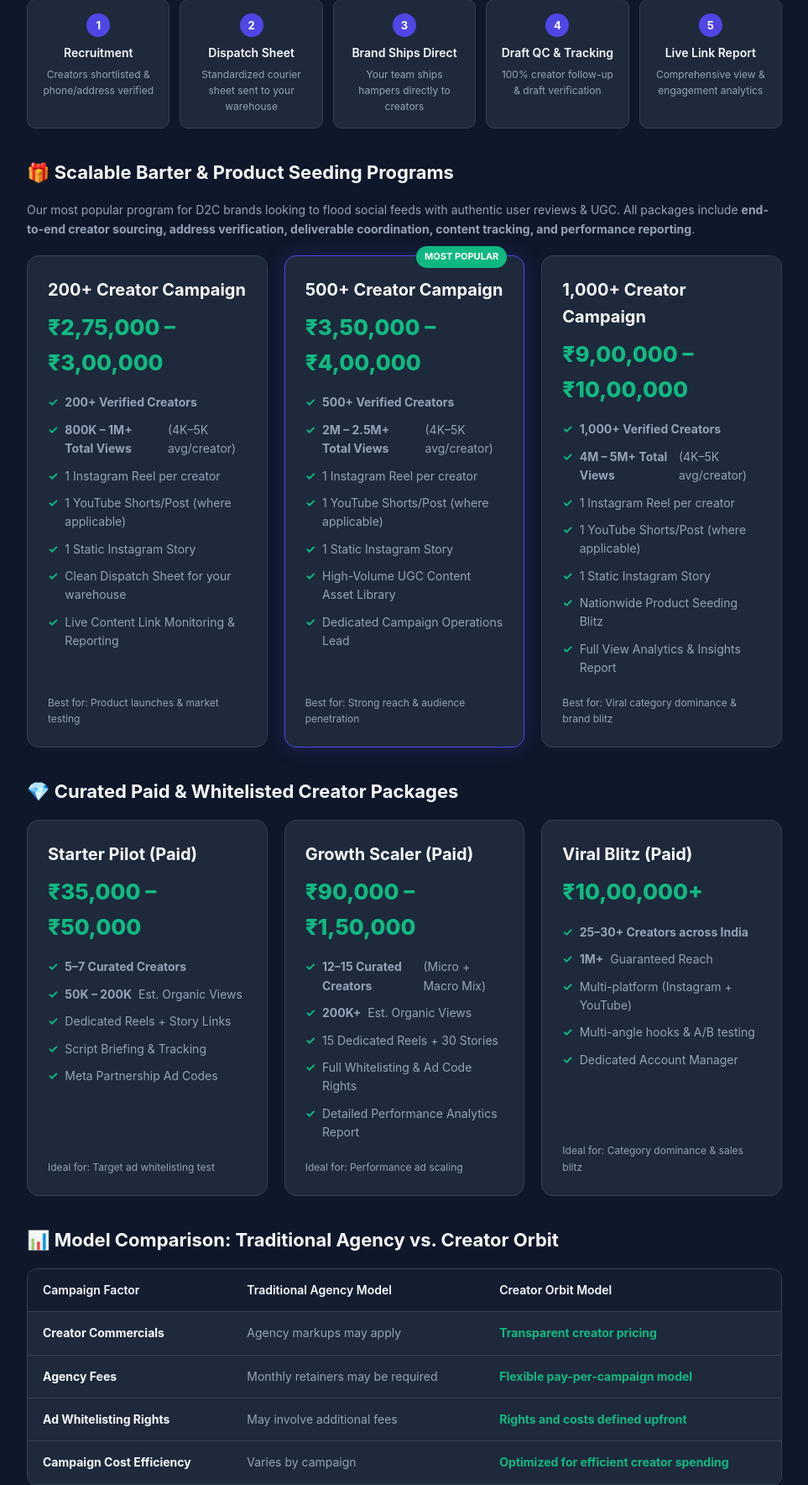
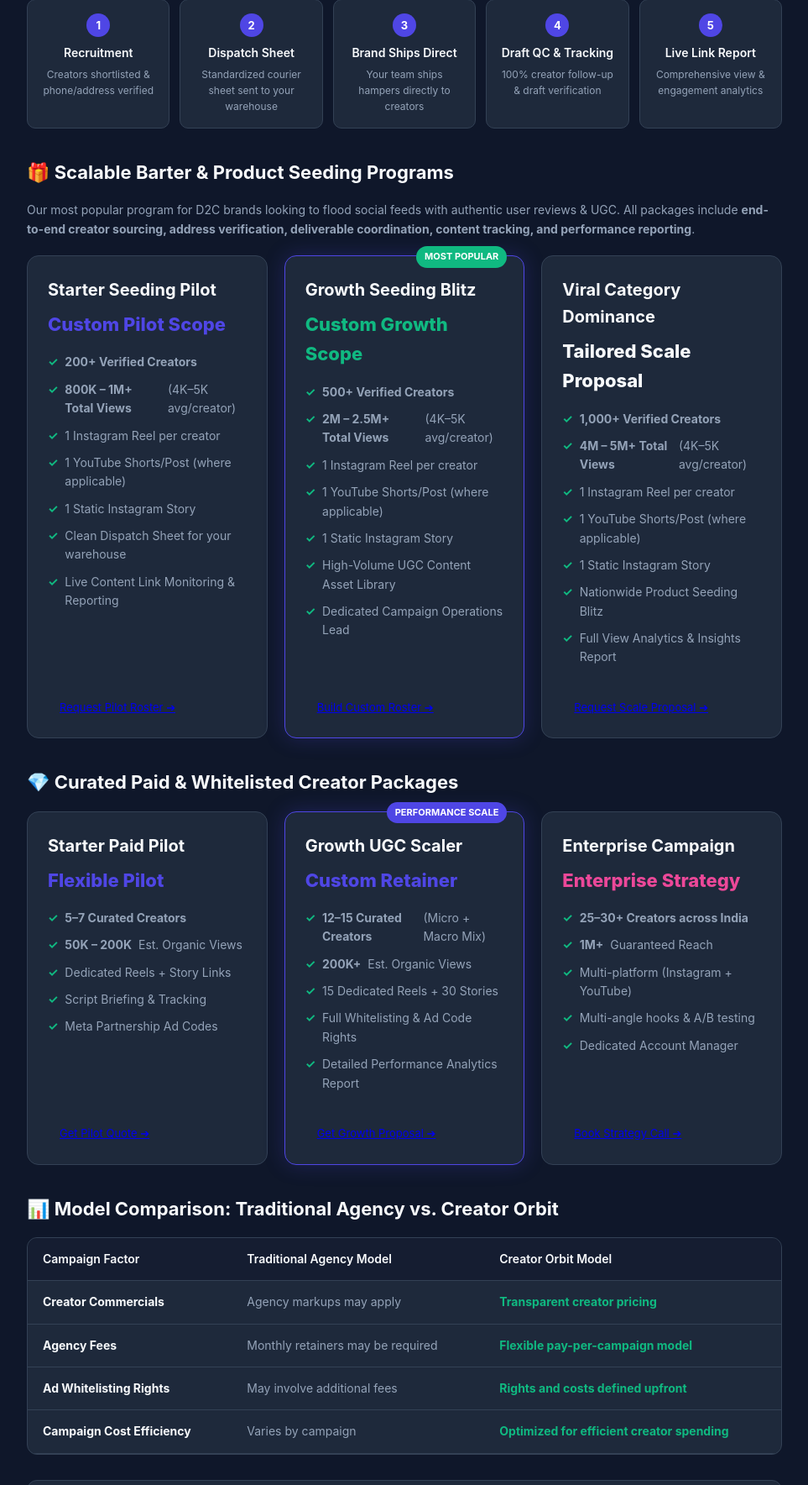
Before and after one commit to MrVRai/Influencer-Marketing, a Python web app: template templates/creator_orbit_pitch_deck.html in a window 1280 px wide. Shown: the part 1185-2953 px from the top of the page at 84% size, without its empty margins (158-1121 px from the left). Run offline with Jinja, Linux system fonts and the light colour scheme; the template is opened without the code that fills it, so the values that code supplies are empty.

Commit message:
strategy: gate pricing with custom quote CTAs and prefilled lead generation mailto triggers

```diff
--- a/templates/creator_orbit_pitch_deck.html
+++ b/templates/creator_orbit_pitch_deck.html
@@ -536,8 +536,8 @@
     <!-- 200 Creator Campaign -->
     <div class="pkg-card">
       <div>
-        <div class="pkg-title">200+ Creator Campaign</div>
-        <div class="pkg-price">₹2,75,000 – ₹3,00,000</div>
+        <div class="pkg-title">Starter Seeding Pilot</div>
+        <div class="pkg-price" style="font-size: 22px; color: var(--primary);">Custom Pilot Scope</div>
         <ul class="pkg-features">
           <li><strong>200+ Verified Creators</strong></li>
           <li><strong>800K – 1M+ Total Views</strong> (4K–5K avg/creator)</li>
@@ -548,15 +548,17 @@
           <li>Live Content Link Monitoring & Reporting</li>
         </ul>
       </div>
-      <div style="font-size:12px; color:var(--text-muted);">Best for: Product launches & market testing</div>
+      <div style="margin-top: 15px;">
+        <a href="mailto:thecreatororbit.media@gmail.com?subject=Creator%20Orbit%20-%20Starter%20Seeding%20Pilot%20Quote%20Request" class="btn btn-secondary" style="width:100%; text-align:center; padding:10px 14px; font-size:13px;">Request Pilot Roster ➔</a>
+      </div>
     </div>
 
     <!-- 500 Creator Campaign -->
     <div class="pkg-card featured">
       <div class="pkg-badge" style="background: #10B981;">Most Popular</div>
       <div>
-        <div class="pkg-title">500+ Creator Campaign</div>
-        <div class="pkg-price">₹3,50,000 – ₹4,00,000</div>
+        <div class="pkg-title">Growth Seeding Blitz</div>
+        <div class="pkg-price" style="font-size: 22px; color: #10B981;">Custom Growth Scope</div>
         <ul class="pkg-features">
           <li><strong>500+ Verified Creators</strong></li>
           <li><strong>2M – 2.5M+ Total Views</strong> (4K–5K avg/creator)</li>
@@ -567,14 +569,16 @@
           <li>Dedicated Campaign Operations Lead</li>
         </ul>
       </div>
-      <div style="font-size:12px; color:var(--text-muted);">Best for: Strong reach & audience penetration</div>
+      <div style="margin-top: 15px;">
+        <a href="mailto:thecreatororbit.media@gmail.com?subject=Creator%20Orbit%20-%20Growth%20Seeding%20Blitz%20Quote%20Request" class="btn btn-primary" style="width:100%; text-align:center; padding:10px 14px; font-size:13px;">Build Custom Roster ➔</a>
+      </div>
     </div>
 
     <!-- 1000 Creator Campaign -->
     <div class="pkg-card">
       <div>
-        <div class="pkg-title">1,000+ Creator Campaign</div>
-        <div class="pkg-price">₹9,00,000 – ₹10,00,000</div>
+        <div class="pkg-title">Viral Category Dominance</div>
+        <div class="pkg-price" style="font-size: 22px; color: var(--cyan);">Tailored Scale Proposal</div>
         <ul class="pkg-features">
           <li><strong>1,000+ Verified Creators</strong></li>
           <li><strong>4M – 5M+ Total Views</strong> (4K–5K avg/creator)</li>
@@ -585,7 +589,9 @@
           <li>Full View Analytics & Insights Report</li>
         </ul>
       </div>
-      <div style="font-size:12px; color:var(--text-muted);">Best for: Viral category dominance & brand blitz</div>
+      <div style="margin-top: 15px;">
+        <a href="mailto:thecreatororbit.media@gmail.com?subject=Creator%20Orbit%20-%201000%2B%20Creator%20Campaign%20Request" class="btn btn-secondary" style="width:100%; text-align:center; padding:10px 14px; font-size:13px;">Request Scale Proposal ➔</a>
+      </div>
     </div>
   </div>
 
@@ -595,8 +601,8 @@
     <!-- Starter Pilot -->
     <div class="pkg-card">
       <div>
-        <div class="pkg-title">Starter Pilot (Paid)</div>
-        <div class="pkg-price">₹35,000 – ₹50,000</div>
+        <div class="pkg-title">Starter Paid Pilot</div>
+        <div class="pkg-price" style="font-size: 22px; color: var(--primary);">Flexible Pilot</div>
         <ul class="pkg-features">
           <li><strong>5–7 Curated Creators</strong></li>
           <li><strong>50K – 200K</strong> Est. Organic Views</li>
@@ -605,14 +611,17 @@
           <li>Meta Partnership Ad Codes</li>
         </ul>
       </div>
-      <div style="font-size:12px; color:var(--text-muted);">Ideal for: Target ad whitelisting test</div>
+      <div style="margin-top: 15px;">
+        <a href="mailto:thecreatororbit.media@gmail.com?subject=Creator%20Orbit%20-%20Starter%20Paid%20Pilot%20Request" class="btn btn-secondary" style="width:100%; text-align:center; padding:10px 14px; font-size:13px;">Get Pilot Quote ➔</a>
+      </div>
     </div>
 
     <!-- Growth Scaler -->
-    <div class="pkg-card">
+    <div class="pkg-card featured">
+      <div class="pkg-badge" style="background: var(--primary);">Performance Scale</div>
       <div>
-        <div class="pkg-title">Growth Scaler (Paid)</div>
-        <div class="pkg-price">₹90,000 – ₹1,50,000</div>
+        <div class="pkg-title">Growth UGC Scaler</div>
+        <div class="pkg-price" style="font-size: 22px; color: var(--primary);">Custom Retainer</div>
         <ul class="pkg-features">
           <li><strong>12–15 Curated Creators</strong> (Micro + Macro Mix)</li>
           <li><strong>200K+</strong> Est. Organic Views</li>
@@ -621,14 +630,16 @@
           <li>Detailed Performance Analytics Report</li>
         </ul>
       </div>
-      <div style="font-size:12px; color:var(--text-muted);">Ideal for: Performance ad scaling</div>
+      <div style="margin-top: 15px;">
+        <a href="mailto:thecreatororbit.media@gmail.com?subject=Creator%20Orbit%20-%20Growth%20Scaler%20Request" class="btn btn-primary" style="width:100%; text-align:center; padding:10px 14px; font-size:13px;">Get Growth Proposal ➔</a>
+      </div>
     </div>
 
     <!-- Viral Blitz -->
     <div class="pkg-card">
       <div>
-        <div class="pkg-title">Viral Blitz (Paid)</div>
-        <div class="pkg-price">₹10,00,000+</div>
+        <div class="pkg-title">Enterprise Campaign</div>
+        <div class="pkg-price" style="font-size: 22px; color: var(--accent);">Enterprise Strategy</div>
         <ul class="pkg-features">
           <li><strong>25–30+ Creators across India</strong></li>
           <li><strong>1M+</strong> Guaranteed Reach</li>
@@ -637,7 +648,9 @@
           <li>Dedicated Account Manager</li>
         </ul>
       </div>
-      <div style="font-size:12px; color:var(--text-muted);">Ideal for: Category dominance & sales blitz</div>
+      <div style="margin-top: 15px;">
+        <a href="mailto:thecreatororbit.media@gmail.com?subject=Creator%20Orbit%20-%20Enterprise%20Strategy%20Request" class="btn btn-secondary" style="width:100%; text-align:center; padding:10px 14px; font-size:13px;">Book Strategy Call ➔</a>
+      </div>
     </div>
   </div>
 
```
Also changed, not shown: index.html (+32 -23 lines), templates/creator_orbit_pitch_deck.md (+10 -10 lines).
